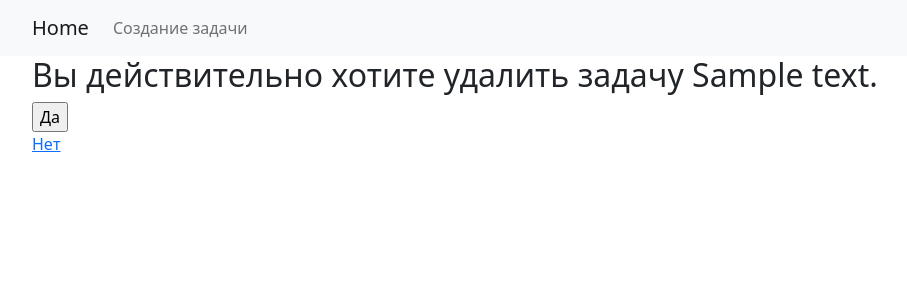
After one commit to sorrydjj/python_group_10_homework_49_abdilamit_uulu_ruslan, a Django app: page /task/1/delete/ in a window 1280 px wide. The commit adds this page. Shown: the top 300 px of the page, without its empty margins (50-957 px from the left). Run offline with Django 3.2, Linux system fonts and the light colour scheme; tables that the repository leaves empty hold one stand-in row (values such as "Sample post"); parts of the project's set-up code (start-up, migrations or seed data) failed here and were passed over.

Commit message:
добавлено удаление задачи с подтверждением

```diff
--- a/source/hello/urls.py
+++ b/source/hello/urls.py
@@ -16,12 +16,13 @@ Including another URLconf
 from django.contrib import admin
 from django.urls import path
 
-from webapp.views import IndexView, TaskView, CreateTask, UpdateTask
+from webapp.views import IndexView, TaskView, CreateTask, UpdateTask, DeleteTask
 
 urlpatterns = [
     path('admin/', admin.site.urls),
     path("", IndexView.as_view(), name="index"),
     path("task/<int:pk>/", TaskView.as_view(), name="index_view"),
     path("task/create/", CreateTask.as_view(), name="create"),
-    path("task/<int:pk>/update/", UpdateTask.as_view(), name="update")
+    path("task/<int:pk>/update/", UpdateTask.as_view(), name="update"),
+    path("task/<int:pk>/delete/", DeleteTask.as_view(), name="delete")
 ]
--- /dev/null
+++ b/source/webapp/templates/delete_task.html
@@ -0,0 +1,10 @@
+{% extends "base.html" %}
+
+{% block content %}
+    <form action="{% url "delete" task.pk %}" method="POST">
+    {% csrf_token %}
+        <h2>Вы действительно хотите удалить задачу {{ task.summary }}</h2>
+        <input type="submit" value="Да">
+    </form>
+    <a href="{% url "index_view" task.pk %}">Нет</a>
+{% endblock %}
--- a/source/webapp/templates/index.html
+++ b/source/webapp/templates/index.html
@@ -5,8 +5,9 @@
 {% for ts in task%}
             <div style="border: 2px solid black; max-width: 300px; margin-bottom: 20px; padding-left: 15px;border-radius: 33px">
             <h3 style=" text-overflow: ellipsis; max-width: 300px;white-space: nowrap; overflow:hidden;">{{ ts.summary }}</h3>
-            <p><a href="{% url "index_view" ts.pk %}">Подробно....</a></p>
-            <p><a href="{% url "update" ts.pk %}">Редактировать</a></p>
+            <p><a style="text-decoration: none" href="{% url "index_view" ts.pk %}">Подробно....</a></p>
+            <p><a style="text-decoration: none" href="{% url "update" ts.pk %}">Редактировать</a></p>
+            <p><a style="text-decoration: none" href="{% url "delete" ts.pk %}">Удалить</a></p>
             </div>
         {% endfor %}
 
--- a/source/webapp/views.py
+++ b/source/webapp/views.py
@@ -64,3 +64,15 @@ class UpdateTask(View):
             task.updated_at = datetime.datetime.now()
             task.save()
             return redirect("index_view", pk=task.pk)
+        return render(request, 'update_task.html', {"task": task, "form": form})
+
+
+class DeleteTask(View):
+    def get(self, request, *args, **kwargs):
+        task = get_object_or_404(Task, pk=kwargs.get("pk"))
+        return render(request, "delete_task.html", {"task": task})
+
+    def post(self, request, *args, **kwargs):
+        task = get_object_or_404(Task, pk=kwargs.get("pk"))
+        task.delete()
+        return redirect('index')
```
